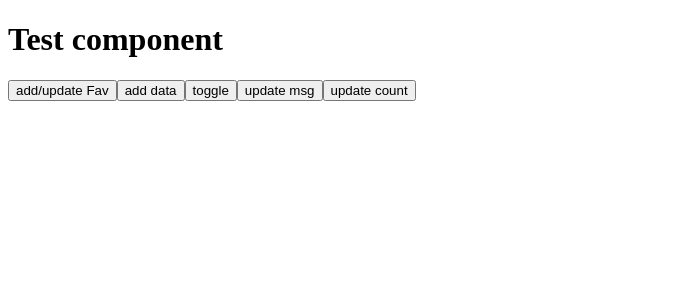
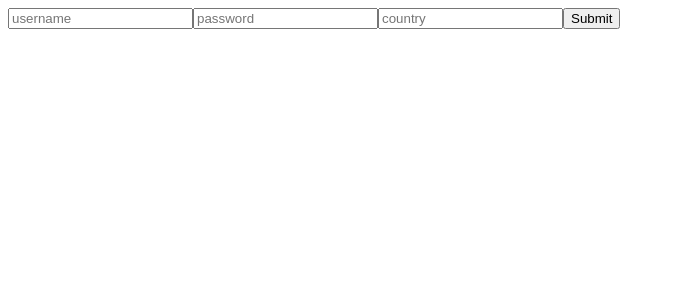
Before and after one commit to shruthi2609/reactfunctional, a React (Create React App) app: page / in a window 1280 px wide. Shown: the top 300 px of the page, without its empty margins (0-675 px from the left). Built offline with nearby package versions, Linux system fonts and the light colour scheme.

Commit message:
04.03 forms

```diff
--- a/src/App.js
+++ b/src/App.js
@@ -1,8 +1,12 @@
 import TestComponent from "./Components/TestComponent"
+import NewComponent from "./Components/NewComponent";
+import FormComponent from "./Components/FormComponent"
 const App=()=>{
     return(
         <div>
-<TestComponent msg="final" count={0}></TestComponent>
+
+{/*<TestComponent msg="final" count={0}></TestComponent>*/}
+<FormComponent></FormComponent>
         </div>
     )
 }
--- /dev/null
+++ b/src/Components/FormComponent.js
@@ -0,0 +1,36 @@
+import { useState,useRef } from "react"
+
+const FormComponent=()=>{
+   /* const [uname,setUsername]=useState("")
+    const [password,setPassword]=useState("")*/
+    const [userdata,setUserData]=useState({
+        uname:"",
+        password:""
+    })
+    const userRef=useRef()
+   const handleChange=(e)=>{
+   const {name,value}=e.target
+    setUserData({...userdata,[name]:value})
+    }
+    const handleSubmit=(e)=>{
+        e.preventDefault()
+        console.log(userdata)
+        console.log(userRef.current.value)
+    }
+
+    return(
+        <div>
+            <form onSubmit={handleSubmit}>
+            <input type="text" placeholder="username"
+            name="uname" onChange={handleChange}></input>
+            <input type="text" placeholder="password"
+             name="password" onChange={handleChange}></input>
+             <input type="text" placeholder="country" ref={userRef}></input>
+            <input type="submit"></input>
+            </form>
+            <h3>{userdata.uname}</h3>
+            <h3>{userdata.password}</h3>
+        </div>
+    )
+}
+export default FormComponent
--- /dev/null
+++ b/src/Components/NewComponent.js
@@ -0,0 +1,53 @@
+import { useState } from "react";
+const NewComponent=()=>{
+    const [userdata,setUserData]=useState({
+        username:"no username",
+        messages:{
+            text:"no message",
+            id:1
+        }
+    })
+    const [state,setState]=useState({
+        fname:"peter",
+        yoe:8
+    })
+    const updateValues=(attr,val)=>{
+        setState({...state,[attr]:val})
+    }
+    const updateState=()=>{
+        console.log(userdata)
+      /*  setUserData({...userdata,
+            username:"john",
+            messages:
+            {
+                text:"sample text"
+            }}
+            )
+        }*/
+        setUserData({...userdata,
+            username:"peter",
+            messages:
+            {
+            ...userdata.messages,
+                text:"new text"
+            }
+           }
+            )
+        }
+    return(
+        <div>
+            <h1>Object Nesting</h1>
+     {   /*    <h2>{userdata.username}</h2>
+            <h3>{userdata.messages.text}</h3>
+    <button onClick={updateState}>update</button>*/}
+    <h2>{state.fname}</h2>
+    <h3>{state.yoe}</h3>
+    <button onClick={()=>updateValues("fname","admin")}>update</button>
+
+
+
+        </div>
+    )
+}
+
+export default NewComponent
--- a/src/Components/TestComponent.js
+++ b/src/Components/TestComponent.js
@@ -3,6 +3,12 @@ const TestComponent=(props)=>{
 const [msg,setMsg]=useState(props.msg)
 const [count,setCount]=useState(props.count)
 const [toggle,setToggle]=useState(false)
+const [state,setState]=useState({
+    fname:"john",
+    yoe:8
+})
+//setState({fname:"peter"})
+//setState({yoe:10})
 const [tech,setTech]=useState([
     {
         techname:"react",
```
